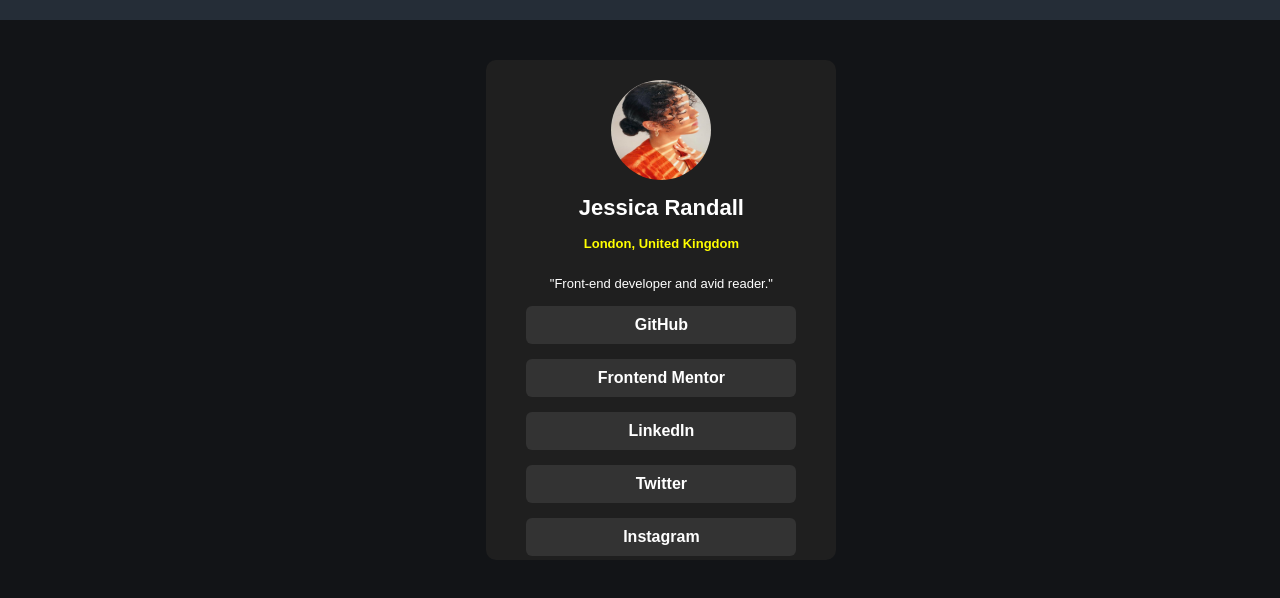
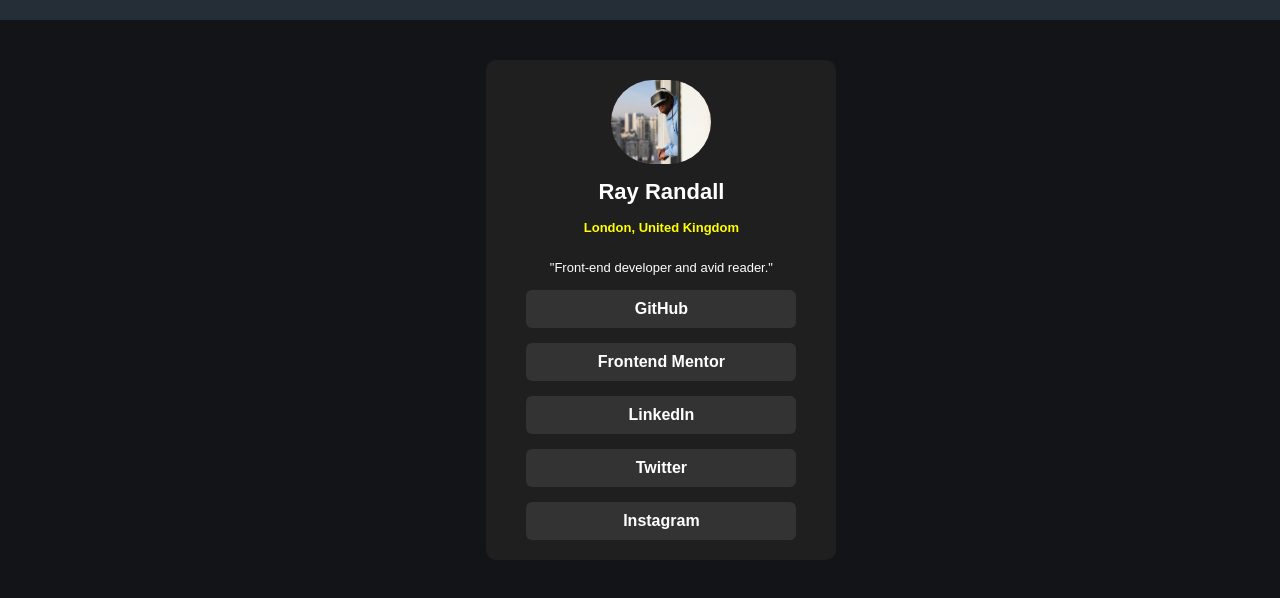
Before and after one commit to Funke-Akinlade/Card, a plain HTML site: page usercard.html in a window 1280 px wide. Shown: the part 60-658 px from the top of the page. Drawn offline with Linux system fonts and the light colour scheme.

Commit message:
Changed image

```diff
--- a/usercard.html
+++ b/usercard.html
@@ -21,8 +21,8 @@
     </header>
     <div class="usersection" href="#usercard.html">
     <div class="usercontent">
-        <img src="/CARD/image/af2ba7c324bf421ad5c58b8ed44e93d2.jpg"   alt="">
-        <div class="usertitle">Jessica Randall</div>
+        <img src="/CARD/image/3D glass.webp"   alt="">
+        <div class="usertitle">Ray Randall</div>
         <p class="usertext-1">London, United Kingdom</p>
         <p class="usertext-2">"Front-end developer and avid reader."</p>
         <div class="usercontent-btn">
```
Also changed, not shown: CARD/image/3D glass.webp (added), CARD/image/af2ba7c324bf421ad5c58b8ed44e93d2.jpg (deleted).
